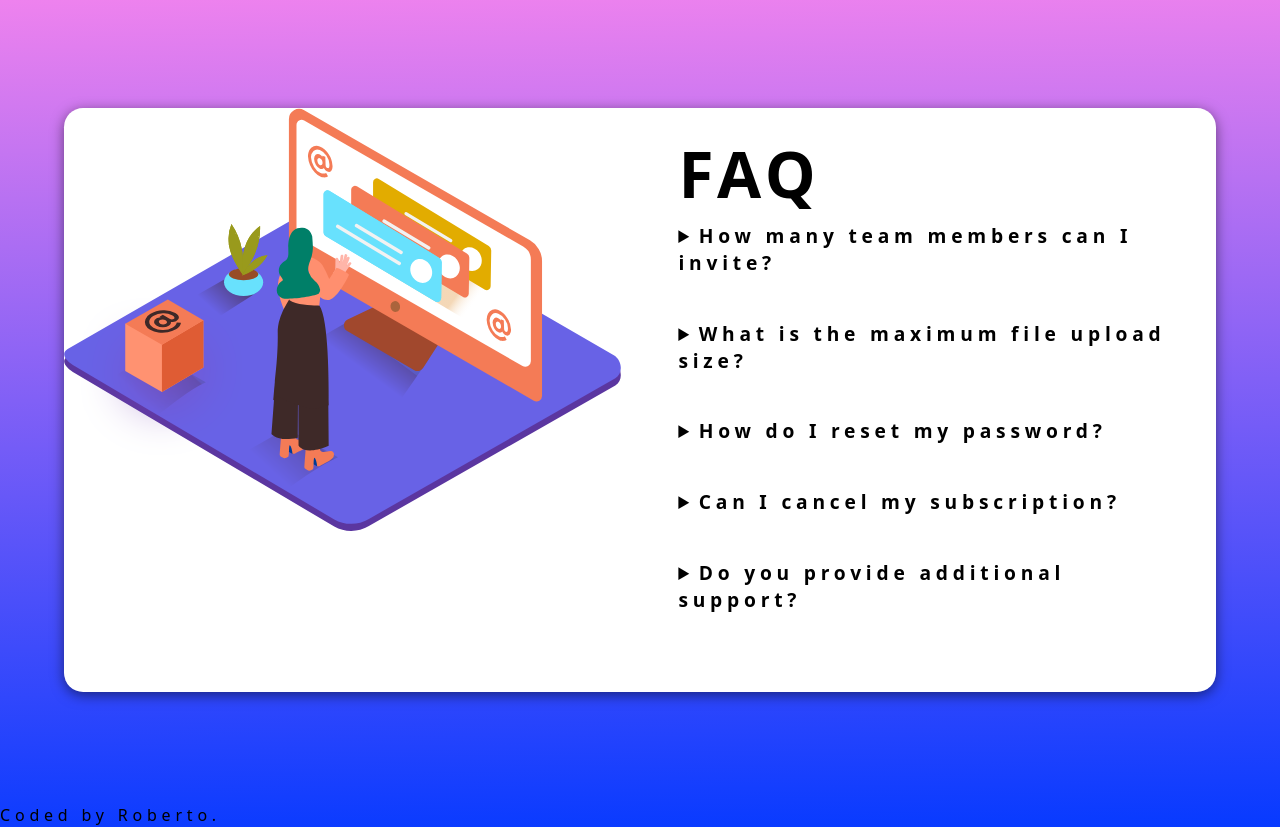
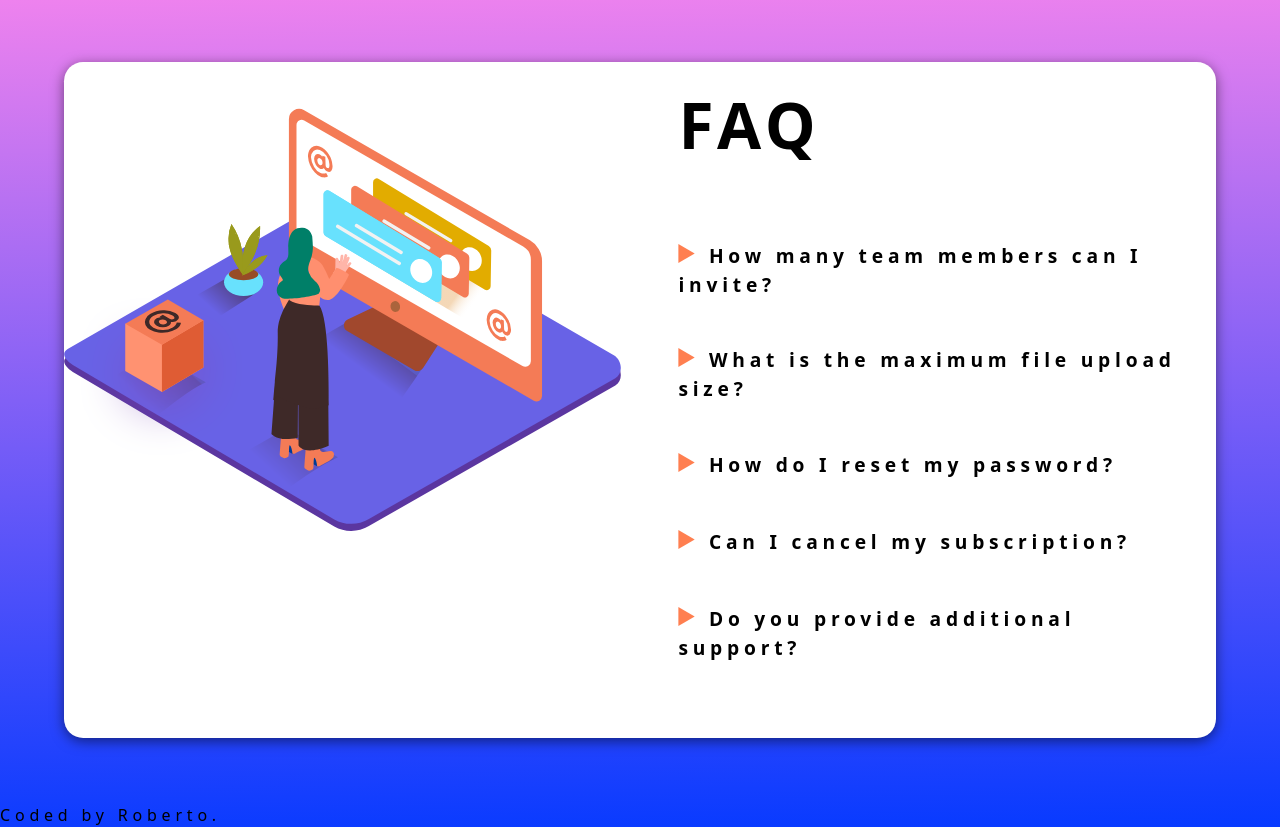
Before and after one commit to roberto3003/faq-accordion-card, a plain HTML site: page index.html in a window 1280 px wide. Drawn offline with Linux system fonts and the light colour scheme.

Commit message:
finished

```diff
--- a/index.html
+++ b/index.html
@@ -18,7 +18,7 @@
 		  <img class="img2"src="./images/illustration-box-desktop.svg" alt="">
 		</div>
 	<article class="padding mbe flex-column">
-	  <h1>FAQ</h1>
+	  <h1 class="mbe">FAQ</h1>
 	  <section>
 		<details>
 		  <summary>
--- a/style.css
+++ b/style.css
@@ -31,14 +31,14 @@
   }
 
   :root {
-	--html-color: dodgerblue;
+	--html-color: coral;
 	--main-bg-color: darkslategrey;
 	--text-dark: black;
 	--text-light: white;
 	--dark: teal;
 	--neutral: lightseagreen;
     --light: white;
-	--accent: darkorchid;
+	--accent: coral;
 	--grey: hsl(227, 10%, 46%);
 	--mbe: 1em;
 	--padding: 1em;
@@ -122,6 +122,10 @@
   margin-block-end: auto;
 }
 
+::marker {
+  color: var(--accent);
+  font-size: 1.5em;
+}
 
 .img1 {
   width: 100%;
```
